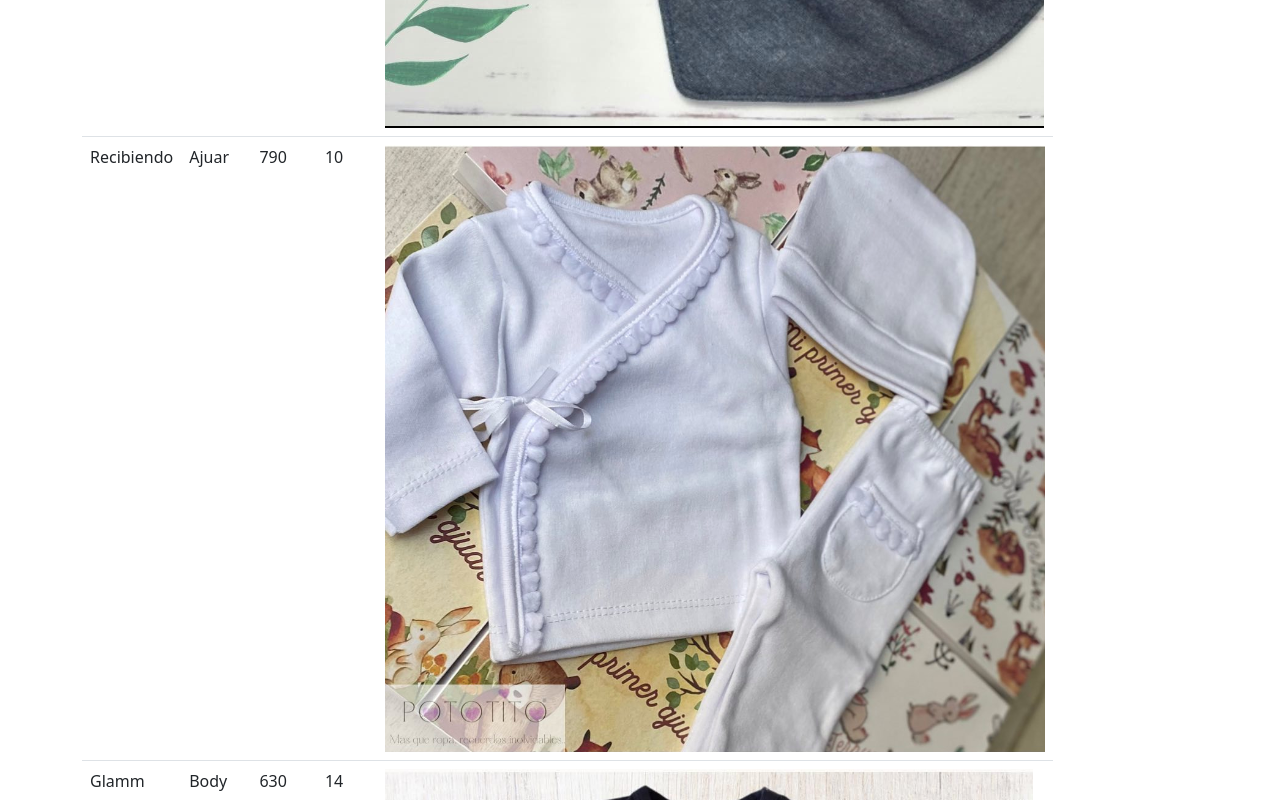
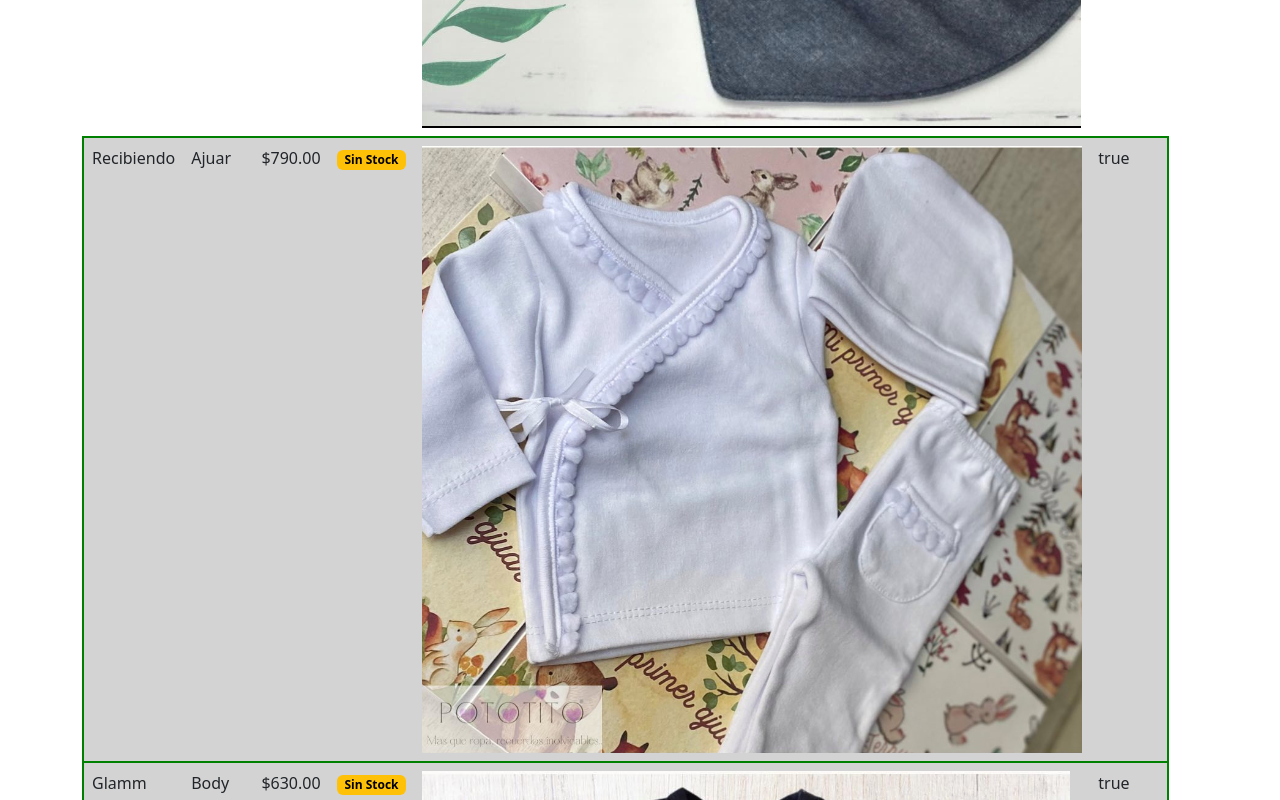
Before and after one commit to Sofiamondello04/TPAngular, an Angular app: page / in a window 1280 px wide. Shown: the part 640-1440 px from the top of the page. Built offline with nearby package versions, Linux system fonts and the light colour scheme.

Commit message:
agrego directiva ngClass y campo clearance

```diff
--- a/src/app/product-list/Product.ts
+++ b/src/app/product-list/Product.ts
@@ -4,4 +4,5 @@ export interface Product {
     price: number;
     stock: number;
     image: string;
+    clearance: boolean,
 }
--- a/src/app/product-list/product-list.component.html
+++ b/src/app/product-list/product-list.component.html
@@ -5,18 +5,22 @@
             <th>Tipo</th>
             <th>Precio</th>
             <th>Stock</th>
+            <th>Sale</th>
             <th>Imagen</th>
         </tr>
     </thead>
     <tbody>
 
-        <tr *ngFor='let fila of products'>
+        <tr *ngFor="let fila of products" [ngClass]="{'clearance': fila.clearance}">
             <td>{{fila.name}}</td>
             <td>{{fila.type}}</td>
-            <td>{{fila.price}}</td>
-            <td>{{fila.stock}}</td>
+            <td>{{fila.price | currency }}</td>
+            <td><span class="badge text-bg-warning" *ngIf="fila.stock==0">Sin Stock</span></td>
             <td><img [src]="fila.image" [alt]="fila.name"></td>
+            <td>{{fila.clearance}}</td>
         </tr>
+
+
 
     </tbody>
 </table>
--- a/src/app/product-list/product-list.component.scss
+++ b/src/app/product-list/product-list.component.scss
@@ -0,0 +1,4 @@
+.clearance {
+    border: 2px solid green;
+    background: lightgray
+}
--- a/src/app/product-list/product-list.component.ts
+++ b/src/app/product-list/product-list.component.ts
@@ -14,21 +14,24 @@ export class ProductListComponent implements OnInit {
       name: 'Baba mom',
       type: 'Babero',
       price: 200,
-      stock: 15,
+      stock: 0,
+      clearance: false,
       image: 'assets/img/Baberos.png',
     },
     {
       name: 'Recibiendo',
       type: 'Ajuar',
       price: 790,
-      stock: 10,
+      stock: 0,
+      clearance: true,
       image: 'assets/img/Ajuar.png',
     },
     {
       name: 'Glamm',
       type: 'Body',
       price: 630,
-      stock: 14,
+      stock: 0,
+      clearance: true,
       image: 'assets/img/Body.png',
     }];
 
```
